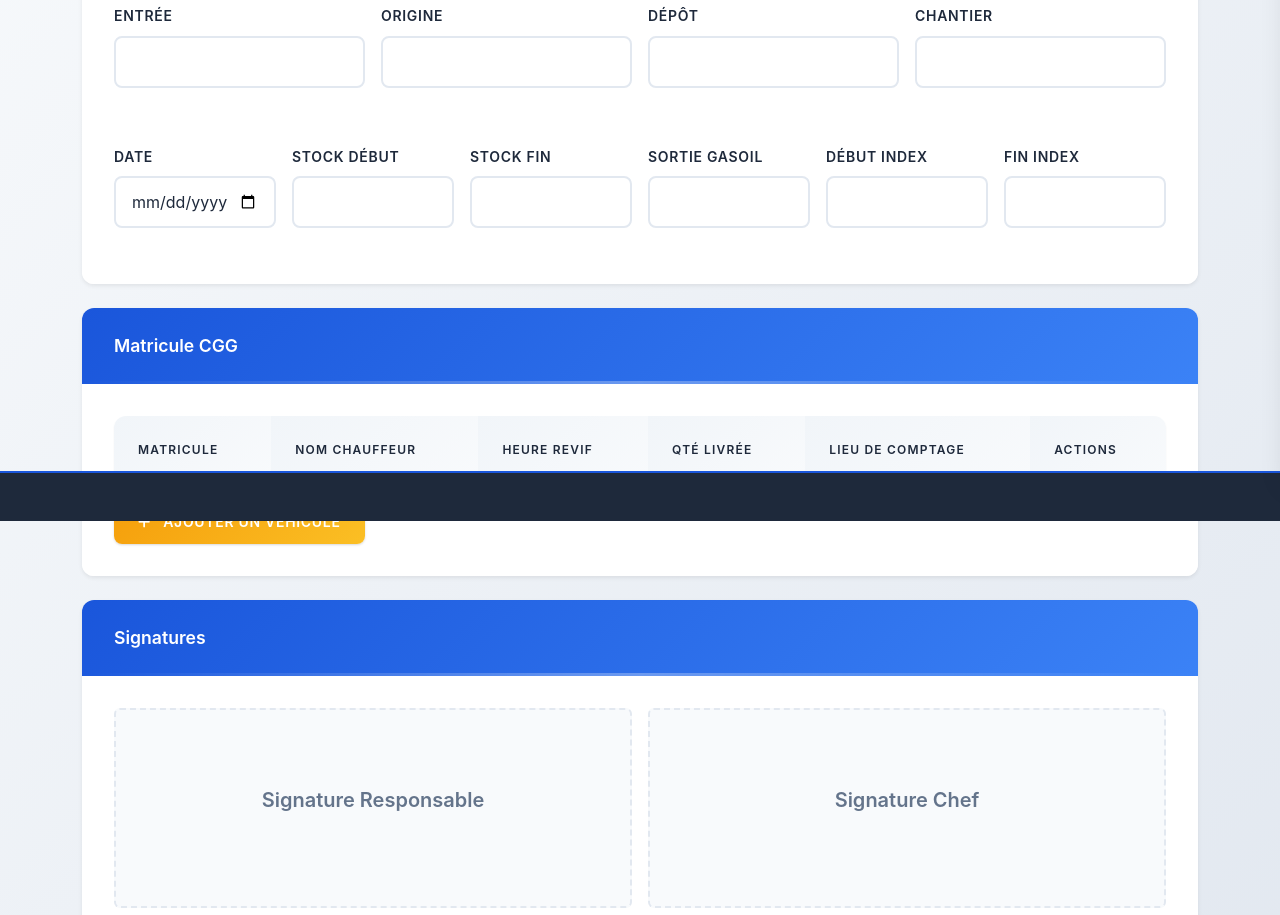
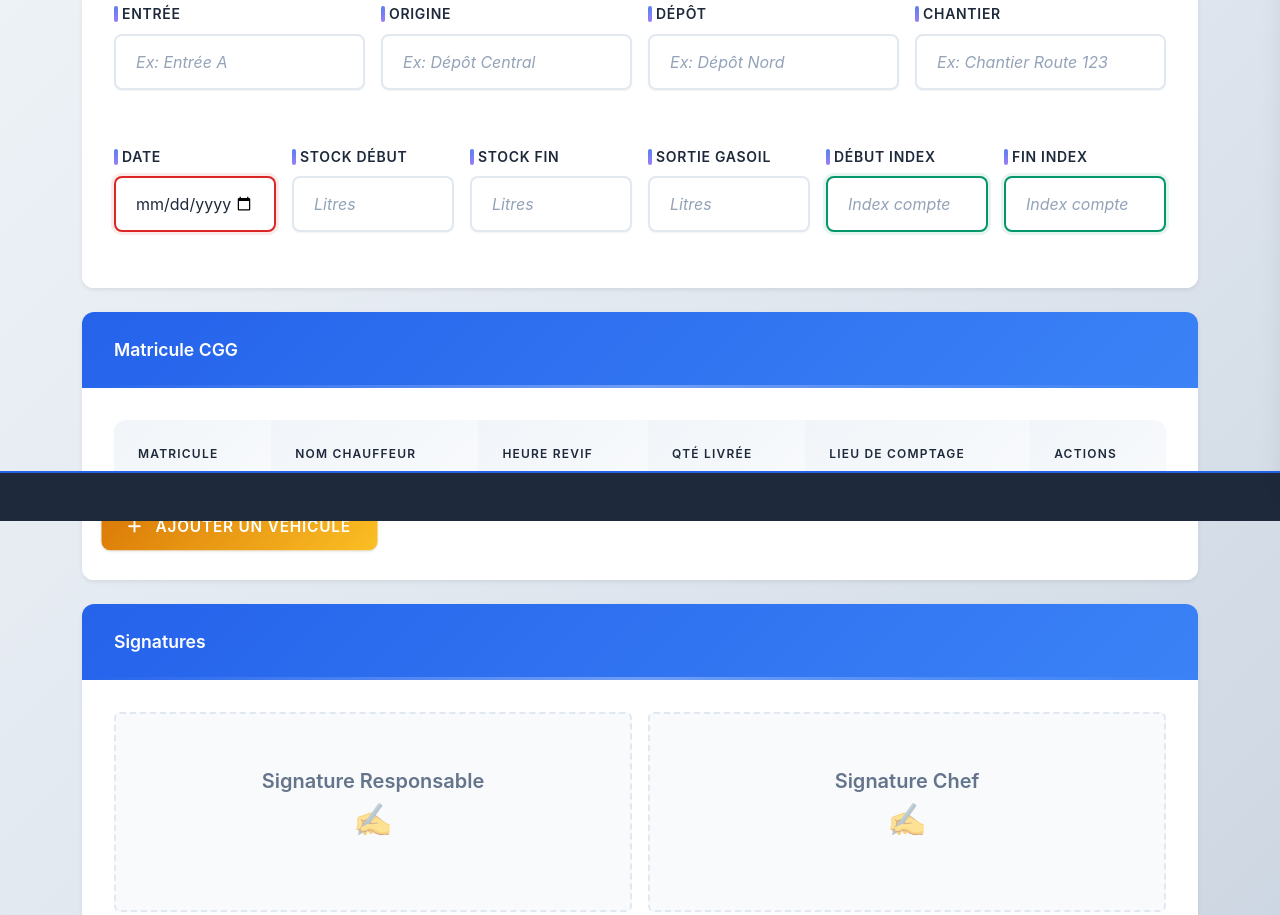
Before and after one commit to ahmedEssyad/eter-rapports-journaliers, a website: page public/eter-form.html in a window 1280 px wide. Shown: the part 329-1244 px from the top of the page. Drawn offline with nearby package versions, Linux system fonts and the light colour scheme.

Commit message:
✨ Enhance: Major UI/UX improvements for form interface
- Modernized color palette with gradients and accent colors
- Added smooth animations and transitions throughout
- Improved form controls with visual indicators and better validation
- Enhanced signature boxes with emoji states and hover effects
- Added pulse animation to important buttons
- Optimized mobile responsiveness with full-width buttons
- Added helpful placeholders and HTML5 validation attributes
- Improved accessibility with better focus states
- Enhanced touch interactions for mobile devices
- Removed CI/CD configuration files

```diff
--- a/public/css/eter-form-bootstrap.css
+++ b/public/css/eter-form-bootstrap.css
@@ -7,14 +7,15 @@
 /* ===== VARIABLES CSS ===== */
 :root {
   /* Couleurs principales */
-  --eter-primary: #1a56db;
+  --eter-primary: #2563eb;
   --eter-primary-light: #3b82f6;
-  --eter-primary-dark: #1e40af;
+  --eter-primary-dark: #1d4ed8;
   --eter-secondary: #6b7280;
-  --eter-success: #10b981;
-  --eter-warning: #f59e0b;
-  --eter-danger: #ef4444;
-  --eter-info: #06b6d4;
+  --eter-success: #059669;
+  --eter-warning: #d97706;
+  --eter-danger: #dc2626;
+  --eter-info: #0891b2;
+  --eter-accent: #8b5cf6;
 
   /* Couleurs de fond */
   --eter-bg-primary: #ffffff;
@@ -61,12 +62,18 @@
 
 body {
   font-family: 'Inter', -apple-system, BlinkMacSystemFont, 'Segoe UI', Roboto, sans-serif;
-  background: linear-gradient(135deg, #f8fafc 0%, #e2e8f0 100%);
+  background: linear-gradient(135deg, #f1f5f9 0%, #e2e8f0 50%, #cbd5e1 100%);
   color: var(--eter-text-primary);
   line-height: 1.6;
   min-height: 100vh;
   margin: 0;
   padding: 0;
+  animation: fadeIn 0.5s ease-in-out;
+}
+
+@keyframes fadeIn {
+  from { opacity: 0; transform: translateY(20px); }
+  to { opacity: 1; transform: translateY(0); }
 }
 
 /* ===== HEADER STYLING ===== */
@@ -159,6 +166,7 @@ body {
 /* ===== FORMULAIRES ===== */
 .form-group {
   margin-bottom: var(--eter-spacing-lg);
+  position: relative;
 }
 
 .form-label {
@@ -168,31 +176,63 @@ body {
   font-size: 0.875rem;
   text-transform: uppercase;
   letter-spacing: 0.05em;
+  display: flex;
+  align-items: center;
+  gap: var(--eter-spacing-xs);
+}
+
+.form-label::before {
+  content: '';
+  width: 4px;
+  height: 16px;
+  background: linear-gradient(135deg, var(--eter-primary) 0%, var(--eter-accent) 100%);
+  border-radius: 2px;
+  opacity: 0.8;
+  transition: var(--eter-transition);
 }
 
 .form-control {
   border: 2px solid var(--eter-border-color);
   border-radius: var(--eter-border-radius);
-  padding: 0.75rem 1rem;
+  padding: 0.875rem 1.25rem;
   font-size: 1rem;
   transition: var(--eter-transition);
   background: var(--eter-bg-primary);
   color: var(--eter-text-primary);
+  box-shadow: var(--eter-shadow-sm);
+  position: relative;
 }
 
 .form-control:focus {
   border-color: var(--eter-primary);
-  box-shadow: 0 0 0 3px rgba(26, 86, 219, 0.1);
+  box-shadow: 0 0 0 3px rgba(37, 99, 235, 0.1), var(--eter-shadow-md);
   outline: none;
   transform: translateY(-1px);
 }
 
 .form-control:hover:not(:focus) {
   border-color: var(--eter-primary-light);
+  box-shadow: var(--eter-shadow);
 }
 
 .form-control::placeholder {
   color: var(--eter-text-muted);
+  font-style: italic;
+}
+
+.form-control:valid {
+  border-color: var(--eter-success);
+  box-shadow: 0 0 0 3px rgba(5, 150, 105, 0.1);
+}
+
+.form-control:invalid:not(:placeholder-shown) {
+  border-color: var(--eter-danger);
+  box-shadow: 0 0 0 3px rgba(220, 38, 38, 0.1);
+}
+
+.form-group:hover .form-label::before {
+  background: var(--eter-accent);
+  transform: scaleY(1.2);
 }
 
 /* ===== TABLEAUX ===== */
@@ -349,6 +389,27 @@ body {
 
 .btn i {
   margin-right: var(--eter-spacing-sm);
+  transition: var(--eter-transition);
+}
+
+.btn:hover i {
+  transform: scale(1.1);
+}
+
+.btn:active {
+  transform: translateY(0);
+  box-shadow: var(--eter-shadow-sm);
+}
+
+/* Bouton avec effet de pulsation */
+.btn-pulse {
+  animation: pulse 2s infinite;
+}
+
+@keyframes pulse {
+  0% { box-shadow: 0 0 0 0 rgba(37, 99, 235, 0.7); }
+  70% { box-shadow: 0 0 0 10px rgba(37, 99, 235, 0); }
+  100% { box-shadow: 0 0 0 0 rgba(37, 99, 235, 0); }
 }
 
 /* ===== SIGNATURES ===== */
@@ -365,25 +426,58 @@ body {
   flex-direction: column;
   justify-content: center;
   align-items: center;
+  position: relative;
+  overflow: hidden;
+}
+
+.signature-box::before {
+  content: '';
+  position: absolute;
+  top: 0;
+  left: 0;
+  right: 0;
+  bottom: 0;
+  background: linear-gradient(135deg, transparent 0%, rgba(37, 99, 235, 0.02) 100%);
+  opacity: 0;
+  transition: var(--eter-transition);
 }
 
 .signature-box:hover {
   border-color: var(--eter-primary) !important;
-  background: linear-gradient(135deg, rgba(26, 86, 219, 0.02) 0%, rgba(26, 86, 219, 0.05) 100%);
+  background: var(--eter-bg-primary);
   transform: translateY(-2px);
   box-shadow: var(--eter-shadow-md);
+}
+
+.signature-box:hover::before {
+  opacity: 1;
 }
 
 .signature-box h4 {
   color: var(--eter-text-secondary);
   margin-bottom: var(--eter-spacing-lg);
   font-weight: 600;
+  position: relative;
+  z-index: 1;
+}
+
+.signature-box h4::after {
+  content: '✍️';
+  display: block;
+  font-size: 2rem;
+  margin-top: var(--eter-spacing-sm);
+  opacity: 0.5;
 }
 
 .signature-box.has-signature {
   border-style: solid;
   border-color: var(--eter-success);
-  background: linear-gradient(135deg, rgba(16, 185, 129, 0.02) 0%, rgba(16, 185, 129, 0.05) 100%);
+  background: linear-gradient(135deg, rgba(5, 150, 105, 0.02) 0%, rgba(5, 150, 105, 0.05) 100%);
+}
+
+.signature-box.has-signature h4::after {
+  content: '✅';
+  opacity: 1;
 }
 
 /* ===== MODAL ===== */
@@ -677,8 +771,14 @@ body {
   }
 
   .btn {
-    padding: 0.625rem 1.25rem;
-    font-size: 0.8125rem;
+    padding: 0.875rem 1.25rem;
+    font-size: 0.875rem;
+    width: 100%;
+    margin-bottom: 0.5rem;
+  }
+
+  .btn:last-child {
+    margin-bottom: 0;
   }
 
   /* Amélioration du tableau véhicules pour mobile */
@@ -756,6 +856,38 @@ body {
     margin: var(--eter-spacing-sm);
     display: inline-block;
   }
+
+  .form-control {
+    font-size: 16px; /* Évite le zoom sur iOS */
+  }
+}
+
+/* Améliorations pour les appareils tactiles */
+@media (hover: none) and (pointer: coarse) {
+  .btn:hover {
+    transform: none;
+  }
+
+  .btn:active {
+    transform: scale(0.95);
+  }
+
+  .signature-box:hover {
+    transform: none;
+  }
+
+  .signature-box:active {
+    transform: scale(0.98);
+  }
+
+  .form-control:hover {
+    border-color: var(--eter-border-color);
+  }
+
+  .report-section:hover {
+    transform: none;
+  }
+}
 
   .sync-button,
   .install-button {
--- a/public/eter-form.html
+++ b/public/eter-form.html
@@ -42,25 +42,25 @@
                         <div class="col-md-6 col-lg-3">
                             <div class="form-group">
                                 <label for="entree" class="form-label">Entrée</label>
-                                <input type="text" id="entree" name="entree" class="form-control" required>
+                                <input type="text" id="entree" name="entree" class="form-control" placeholder="Ex: Entrée A" required>
                             </div>
                         </div>
                         <div class="col-md-6 col-lg-3">
                             <div class="form-group">
                                 <label for="origine" class="form-label">Origine</label>
-                                <input type="text" id="origine" name="origine" class="form-control" required>
+                                <input type="text" id="origine" name="origine" class="form-control" placeholder="Ex: Dépôt Central" required>
                             </div>
                         </div>
                         <div class="col-md-6 col-lg-3">
                             <div class="form-group">
                                 <label for="depot" class="form-label">Dépôt</label>
-                                <input type="text" id="depot" name="depot" class="form-control" required>
+                                <input type="text" id="depot" name="depot" class="form-control" placeholder="Ex: Dépôt Nord" required>
                             </div>
                         </div>
                         <div class="col-md-6 col-lg-3">
                             <div class="form-group">
                                 <label for="chantier" class="form-label">Chantier</label>
-                                <input type="text" id="chantier" name="chantier" class="form-control" required>
+                                <input type="text" id="chantier" name="chantier" class="form-control" placeholder="Ex: Chantier Route 123" required>
                             </div>
                         </div>
                     </div>
@@ -75,31 +75,31 @@
                         <div class="col-md-4 col-lg-2">
                             <div class="form-group">
                                 <label for="stockDebut" class="form-label">Stock Début</label>
-                                <input type="number" id="stockDebut" name="stockDebut" class="form-control" required>
+                                <input type="number" id="stockDebut" name="stockDebut" class="form-control" placeholder="Litres" min="0" step="0.01" required>
                             </div>
                         </div>
                         <div class="col-md-4 col-lg-2">
                             <div class="form-group">
                                 <label for="stockFin" class="form-label">Stock Fin</label>
-                                <input type="number" id="stockFin" name="stockFin" class="form-control" required>
+                                <input type="number" id="stockFin" name="stockFin" class="form-control" placeholder="Litres" min="0" step="0.01" required>
                             </div>
                         </div>
                         <div class="col-md-4 col-lg-2">
                             <div class="form-group">
                                 <label for="sortieGasoil" class="form-label">Sortie Gasoil</label>
-                                <input type="number" id="sortieGasoil" name="sortieGasoil" class="form-control" required>
+                                <input type="number" id="sortieGasoil" name="sortieGasoil" class="form-control" placeholder="Litres" min="0" step="0.01" required>
                             </div>
                         </div>
                         <div class="col-md-4 col-lg-2">
                             <div class="form-group">
                                 <label for="debutIndex" class="form-label">Début Index</label>
-                                <input type="number" id="debutIndex" name="debutIndex" class="form-control">
+                                <input type="number" id="debutIndex" name="debutIndex" class="form-control" placeholder="Index compteur" min="0" step="1">
                             </div>
                         </div>
                         <div class="col-md-4 col-lg-2">
                             <div class="form-group">
                                 <label for="finIndex" class="form-label">Fin Index</label>
-                                <input type="number" id="finIndex" name="finIndex" class="form-control">
+                                <input type="number" id="finIndex" name="finIndex" class="form-control" placeholder="Index compteur" min="0" step="1">
                             </div>
                         </div>
                     </div>
@@ -127,7 +127,7 @@
                             </tbody>
                         </table>
                     </div>
-                    <button type="button" class="btn btn-warning mt-3" id="addVehicleRow">
+                    <button type="button" class="btn btn-warning mt-3 btn-pulse" id="addVehicleRow">
                         <i class="fas fa-plus"></i> Ajouter un véhicule
                     </button>
                 </div>
@@ -156,7 +156,7 @@
 
             <!-- Form Actions -->
             <div class="text-center mt-4">
-                <button type="button" class="btn btn-primary me-2" id="saveForm">
+                <button type="button" class="btn btn-primary me-2 btn-pulse" id="saveForm">
                     <i class="fas fa-save"></i> Enregistrer
                 </button>
                 <button type="button" class="btn btn-danger" id="resetForm">
```
Also changed, not shown: .github/workflows/ci-cd.yml (deleted).
